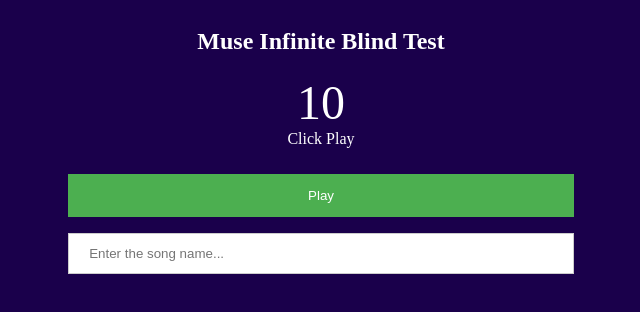
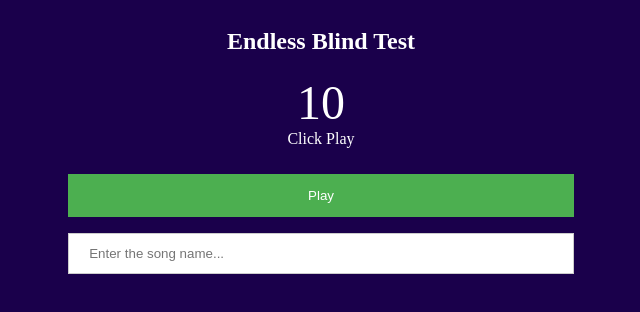
Before and after one commit to laToufff/blind-test, a plain HTML site: page client/index.html in a window 1280 px wide. Shown: the whole page, without its empty margins (319-959 px from the left). Drawn offline with Linux system fonts and the light colour scheme.

Commit message:
change html titles

```diff
--- a/client/index.html
+++ b/client/index.html
@@ -1,13 +1,13 @@
 <!DOCTYPE html>
 <html>
 <head>
-    <title>Muse Test</title>
+    <title>Blind Test</title>
     <link rel="stylesheet" href="./css/style.css">
     <script src="./js/play.js"></script>
     <script src="./js/submit.js"></script>
 </head>
 <body>
-    <h2>Muse Infinite Blind Test</h2>
+    <h2>Endless Blind Test</h2>
 
     <audio id="audio">
         <source id="audio_src" src="http://localhost:3000/play" type="audio/mpeg">
```
